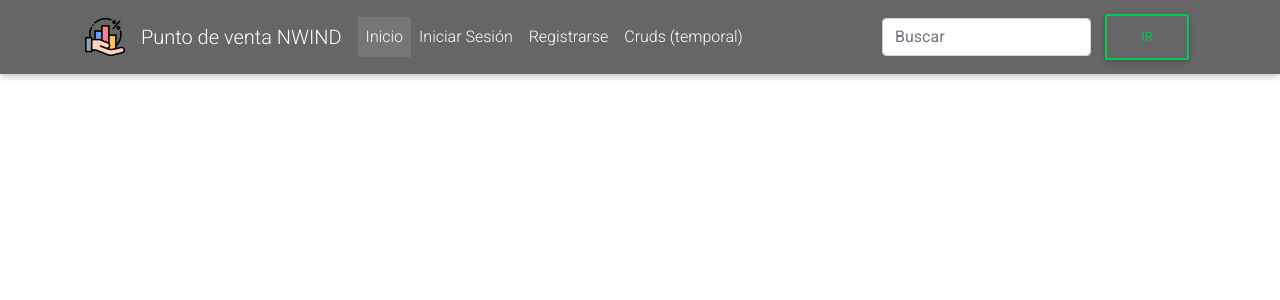
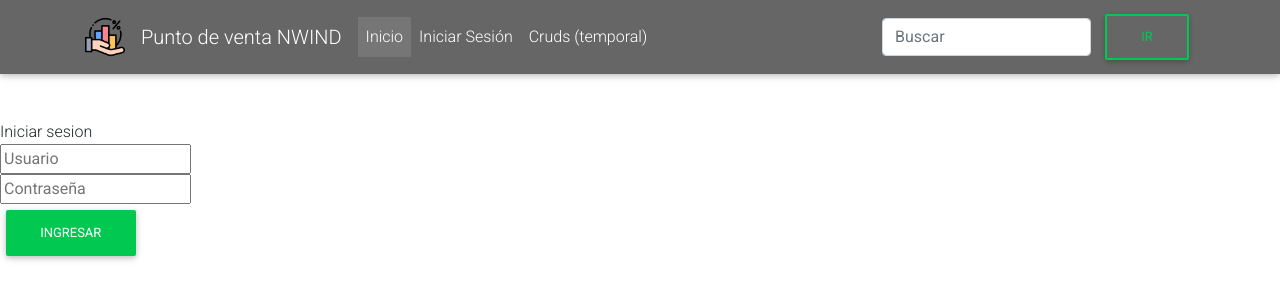
Before and after one commit to Emmanuel06Dur/ProyectoFinal, a PHP site: page / in a window 1280 px wide. Shown: the top 300 px of the page. Run offline with PHP 8.4, Linux system fonts and the light colour scheme; some libraries are stand-ins or nearby versions.

Commit message:
Agregamos la seccion para poder ingresarse

```diff
--- a/index.php
+++ b/index.php
@@ -1,4 +1,4 @@
-<!DOCTYPE html>
+ <!DOCTYPE html>
 <html lang="en">
 <head>
     <meta charset="UTF-8">
@@ -41,10 +41,7 @@
                     <a class="nav-link" href="index.php">Inicio <span class="sr-only">(current)</span></a>
                 </li>
                 <li class="nav-item">
-                    <a class="nav-link" href="#">Iniciar Sesión</a>
-                </li>
-                <li class="nav-item">
-                    <a class="nav-link" href="#">Registrarse</a>
+                    <a class="nav-link" href="#iniciarsesionaqui">Iniciar Sesión</a>
                 </li>
                 <!-- Esta liga es temporal -->
                 <li class="nav-item">
@@ -64,5 +61,33 @@
             </form>
         </div>
     </nav>
+    <br>
+    <br>
+    <br>
+    <br>
+    <br>
+    <a name="iniciarsesionaqui"></a>
+    <section class="iniciarsesion" id="inisi">
+        <div id="parallax-inise">
+            <div class="opacidad">
+                <div id="texto">
+                    <form method="post" id="IntentarIngresar">
+                        <a>Iniciar sesion</a>
+
+                        <div class="wrap-input100">
+                            <input class="input100" type="text" id="usuario-ini" name="usuario-ini" placeholder="Usuario">
+                        </div>
+                        <div class="wrap-input100">
+                            <input class="input100" type="password" id="contraseña-ini" name="contraseña-ini" placeholder="Contraseña">
+                        </div>
+                        <button type="submit" name="submit" class="btn btn-success" id="button-submit">Ingresar</button>
+                    </form>
+                </div>
+            </div>
+         </div>
+    </section>
+
+    <!-- Codigos JS -->
+    <script src="javascript/validar-ingresar.js"></script>
 </body>
 </html>
```
